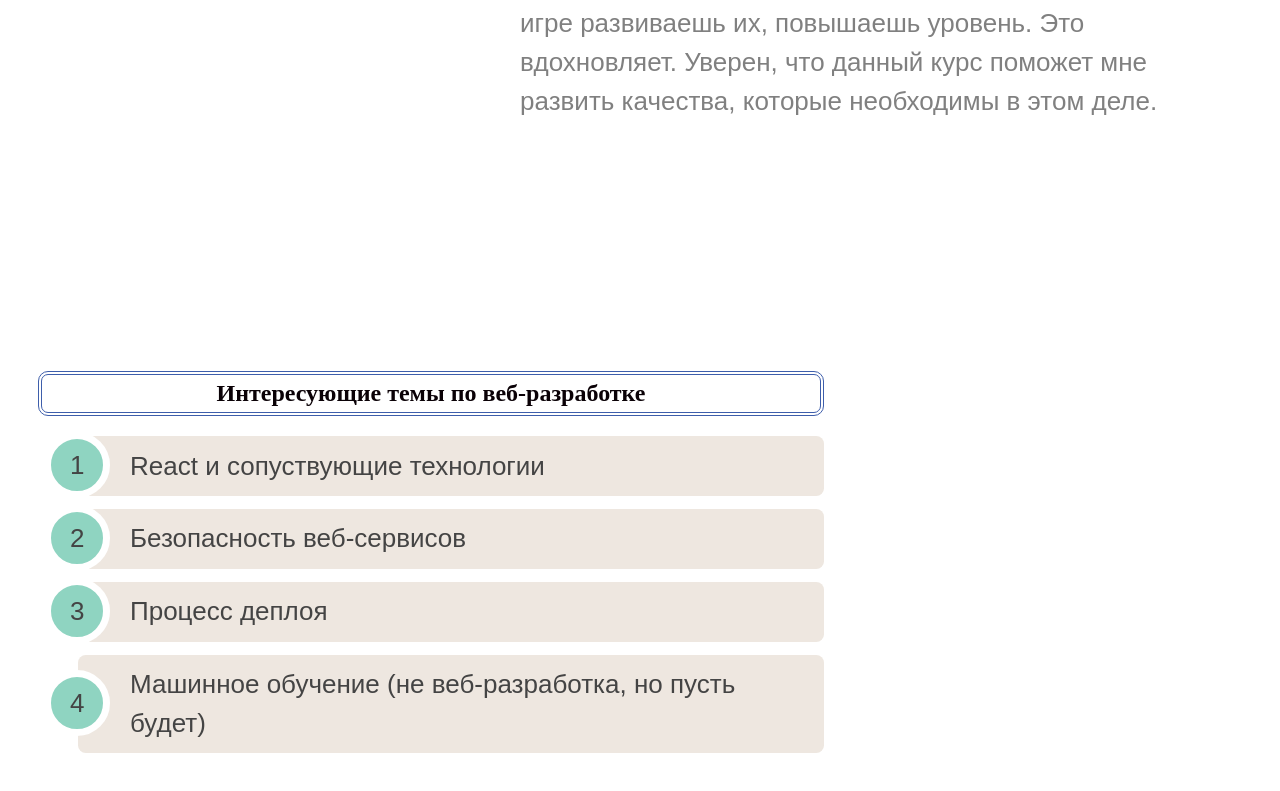
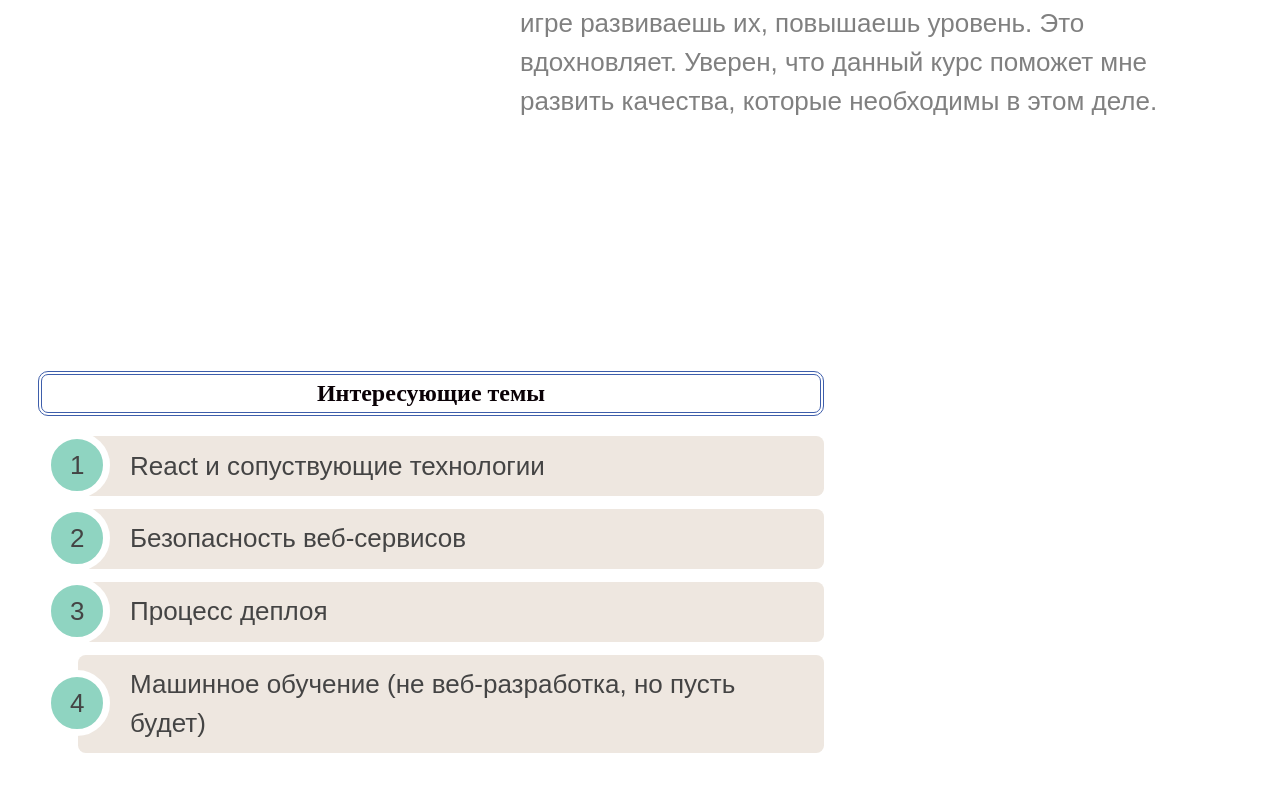
Before and after one commit to lgnv/cv, a plain HTML site: page index.html in a window 1280 px wide. Shown: the part 2930-3721 px from the top of the page. Drawn offline with Linux system fonts and the light colour scheme.

Commit message:
refactor

```diff
--- a/index.html
+++ b/index.html
@@ -3,7 +3,6 @@
    <head>
       <meta charset="UTF-8">
       <link rel="stylesheet" href="styles.css">
-
       <title>Curriculum vitae </title>
    </head>
    <body>
@@ -17,7 +16,6 @@
             <span>Электронная почта: <a class="mail" href="mailto:aloginov383@gmail.com">aloginov383@gmail.com</a></span>
             </span>
          </div>
-
          <div class='history left info-block hidden'>
             <h2>Опыт</h2>
             <ol class="rounded">
@@ -27,7 +25,6 @@
                <li><a>Работаю FullStack-разработчиком в Скб Контур</a></li>
             </ol>
          </div>
-
          <div class="about-me right info-block hidden">
             <h2>Интересы</h2>
             <span>
@@ -37,7 +34,6 @@
             активным отдыхом, кураторством на матмехе и CTF
             </span>
          </div>
-
          <div class="skills left info-block hidden">
             <h2>Мои навыки</h2>
             <ul>
@@ -53,10 +49,8 @@
                   <li><a>JavaScript, TypeScript</a></li>
                   <li><a>React</a></li>
                </ol>
-
             </ul>
          </div>
-
          <div class="course right info-block hidden">
             <h2>О курсе</h2>
             <span>
@@ -69,9 +63,8 @@
             </span>
             </span>
          </div>
-
          <div class="themes left info-block hidden">
-                <h2>Интересующие темы по веб-разработке</h2>
+            <h2>Интересующие темы</h2>
             <ul>
                <ol class="rounded">
                   <li><a>React и сопуствующие технологии</a></li>
--- a/scripts.js
+++ b/scripts.js
@@ -16,7 +16,7 @@ function getCoords(elem) {
     let box = elem.getBoundingClientRect();
 
     return {
-      top: box.top + pageYOffset,
-      left: box.left + pageXOffset
+        top: box.top + pageYOffset,
+        left: box.left + pageXOffset
     };
-  }
+}
```
Lines whose indentation alone changed are shown as unchanged.
